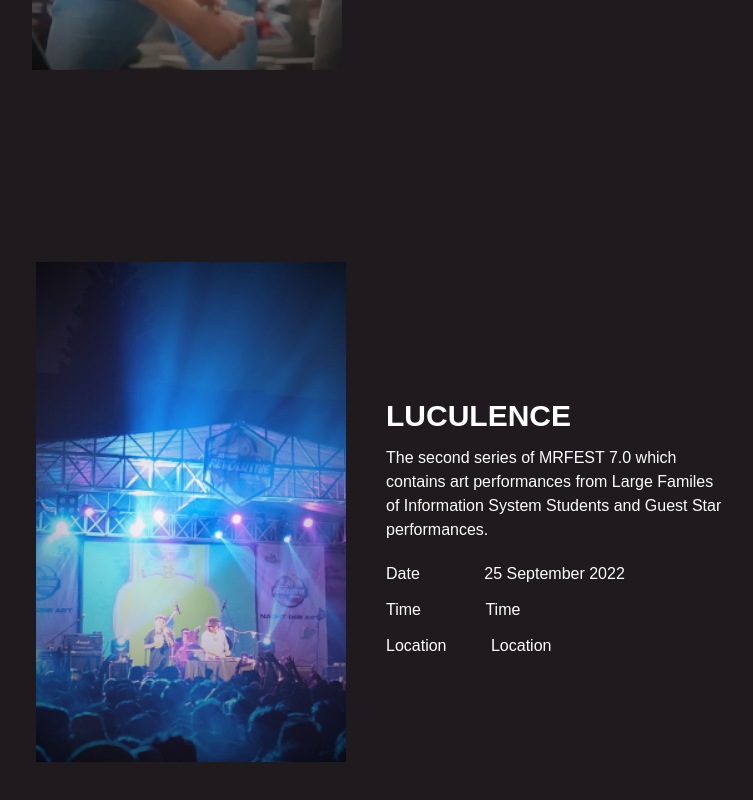
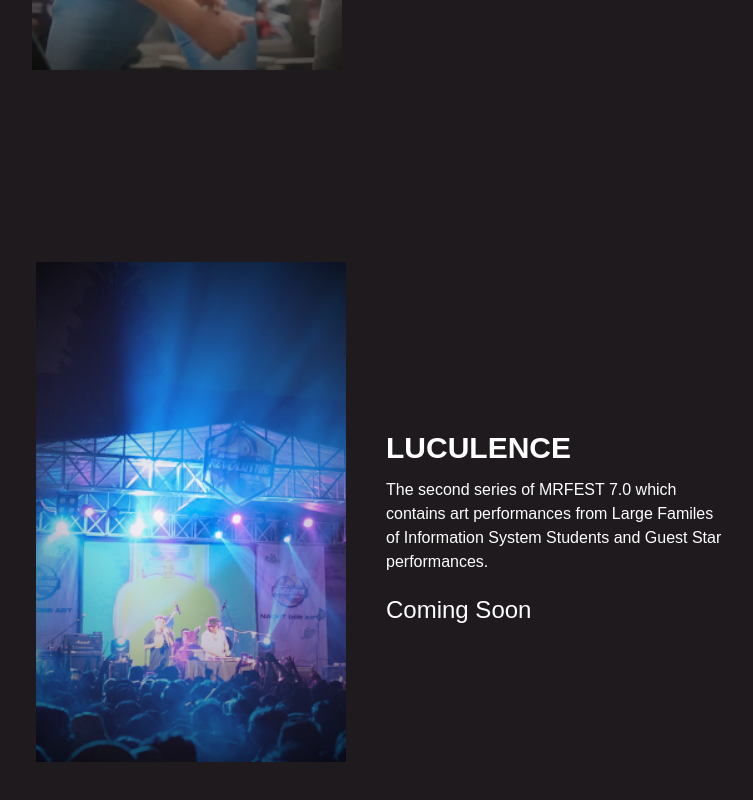
Before and after one commit to Abdurrizqo/mrfestWeb, a React (Create React App) app: page /event in a window 1280 px wide. Shown: the part 542-1342 px from the top of the page, without its empty margins (214-967 px from the left). Built offline with nearby package versions, Linux system fonts and the light colour scheme.

Commit message:
initial commit

```diff
--- a/src/component/Events/Events.js
+++ b/src/component/Events/Events.js
@@ -28,10 +28,10 @@ function Events() {
               <span className="mr-[60px]"> Date </span> 25 September 2022
             </h4>
             <h4>
-              <span className="mr-[60px]"> Time </span> Time
+              <span className="mr-[60px]"> Time </span> 07.30 A.M.
             </h4>
             <h4>
-              <span className="mr-10"> Location </span> Location
+              <span className="mr-10"> Location </span> FILKOM UB
             </h4>
           </div>
         </div>
@@ -53,15 +53,7 @@ function Events() {
             performances.
           </p>
           <div className="mt-5 text-left flex flex-col gap-3">
-            <h4>
-              <span className="mr-[60px]"> Date </span> 25 September 2022
-            </h4>
-            <h4>
-              <span className="mr-[60px]"> Time </span> Time
-            </h4>
-            <h4>
-              <span className="mr-10"> Location </span> Location
-            </h4>
+            <h1 className="text-2xl text-white">Coming Soon</h1>
           </div>
         </div>
       </div>
```
